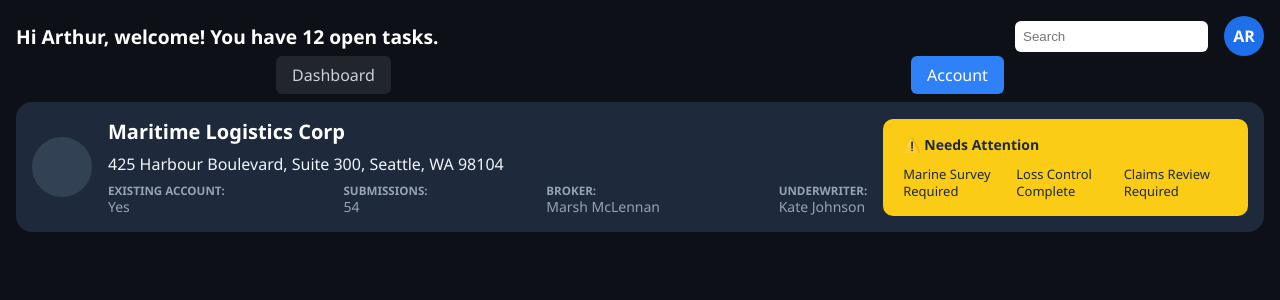
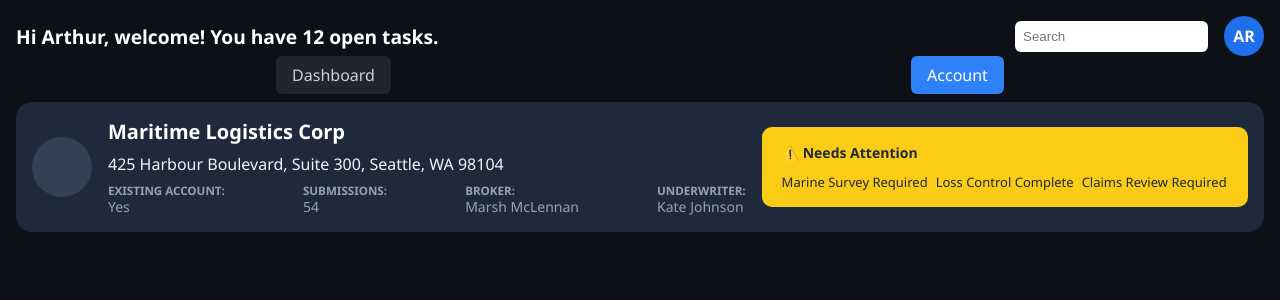
Before and after one commit to Danets/dashboard-angular, an Angular app: page /account in a window 1280 px wide. Shown: the top 300 px of the page. Built offline with nearby package versions, Linux system fonts and the light colour scheme.

Commit message:
Have been fixed styles in AccountHeader component

```diff
--- a/src/app/pages/account/account-header/account-header.scss
+++ b/src/app/pages/account/account-header/account-header.scss
@@ -8,11 +8,12 @@
   background-color: #1e293b;
   color: #f1f5f9;
 
-  .leftblock {
+  &__leftblock {
     display: flex;
     align-items: center;
     column-gap: 1rem;
-    width: 70%;
+    width: 60%;
+  }
 
   &__avatar {
     width: 60px;
@@ -29,19 +30,20 @@
     flex-shrink: 0;
   }
 
-    .info {
+  &__info {
     display: flex;
     flex-direction: column;
     width: 100%;
     gap: 0.5rem;
+  }
 
-      &__title {
+  .info__title {
     font-size: 20px;
     font-weight: 600;
     color: #ffffff;
   }
 
-      &__person-block {
+  .info__person-block {
     display: flex;
     justify-content: space-between;
     font-size: 14px;
@@ -53,46 +55,41 @@
       align-items: center;
       text-align: center;
     }
+  }
 
-        .item {
-          //   margin-right: 1rem;
-          &__title {
+  .person-block__title {
     text-transform: uppercase;
     font-weight: 600;
   }
-          &__subtitle {
+  .person-block__subtitle {
     font-weight: 500;
   }
-        }
-      }
-    }
-  }
 
-  .rightblock {
+  &__rightblock {
     display: flex;
-    max-width: 500px;
-    width: 30%;
+    width: 40%;
     flex-shrink: 0;
     background-color: #facc15;
     color: #1e293b;
     padding: 1rem 1.25rem;
     border-radius: 10px;
+  }
 
-    .attention-box {
-      &__title {
+  .attention-box__title {
     font-size: 14px;
     font-weight: 600;
     margin-bottom: 0.75rem;
   }
 
-      .list-box {
+  .attention-box__list {
     margin: 0;
     padding: 0;
     list-style: none;
     display: flex;
     gap: 0.5rem;
+  }
 
-        &__item {
+  .attention-box__item {
     font-size: 13px;
     line-height: 1.3;
 
@@ -103,14 +100,11 @@
       text-decoration: underline;
     }
   }
-      }
-    }
-  }
 
   @media (max-width: 768px) {
     flex-direction: column;
 
-    .rightblock {
+    &__rightblock {
       width: 100%;
     }
   }
--- a/src/app/pages/account/account-header/account-header.ts
+++ b/src/app/pages/account/account-header/account-header.ts
@@ -7,40 +7,44 @@ import { Header } from '../../../core/models/models';
   template: `
     @if (header()) {
     <div class="account-header">
-      <div class="account-header__leftblock leftblock">
-        <div class="leftblock__avatar"></div>
-        <div class="leftblock__info info">
+      <div class="account-header__leftblock">
+        <div class="account-header__avatar"></div>
+        <div class="account-header__info info">
           <h2 class="info__title">{{ header().company }}</h2>
           <p class="info__adress">{{ header().address }}</p>
           <div class="info__person-block person-block">
-            <div class="person-block__item item">
-              <h5 class="item__title">Existing Account:</h5>
-              <div class="item__subtitle">
+            <div class="person-block__item">
+              <h5 class="person-block__title">Existing Account:</h5>
+              <div class="person-block__subtitle">
                 {{ header().existingAccount ? 'Yes' : 'No' }}
               </div>
             </div>
-            <div class="person-block__item item">
-              <h5 class="item__title">Submissions:</h5>
-              <div class="item__subtitle">{{ header().submissions }}</div>
+            <div class="person-block__item">
+              <h5 class="person-block__title">Submissions:</h5>
+              <div class="person-block__subtitle">
+                {{ header().submissions }}
+              </div>
             </div>
-            <div class="person-block__item item">
-              <h5 class="item__title">Broker:</h5>
-              <div class="item__subtitle">{{ header().broker }}</div>
+            <div class="person-block__item">
+              <h5 class="person-block__title">Broker:</h5>
+              <div class="person-block__subtitle">{{ header().broker }}</div>
             </div>
-            <div class="person-block__item item">
-              <h5 class="item__title">Underwriter:</h5>
-              <div class="item__subtitle">{{ header().underwriter }}</div>
+            <div class="person-block__item">
+              <h5 class="person-block__title">Underwriter:</h5>
+              <div class="person-block__subtitle">
+                {{ header().underwriter }}
+              </div>
             </div>
           </div>
         </div>
       </div>
       @if (header().needsAttention.length) {
-      <div class="account-header__rightblock rightblock">
-        <div class="rightblock__attention-box attention-box">
+      <div class="account-header__rightblock">
+        <div class="account-header__attention-box attention-box">
           <h4 class="attention-box__title">⚠️ Needs Attention</h4>
-          <ul class="attention-box__list list-box">
+          <ul class="attention-box__list">
             @for (item of header().needsAttention; track item) {
-            <li class="list-box__item">{{ item }}</li>
+            <li class="attention-box__item">{{ item }}</li>
             }
           </ul>
         </div>
```
Lines whose indentation alone changed are shown as unchanged.
